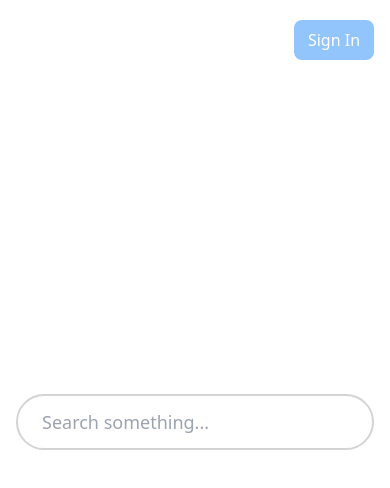
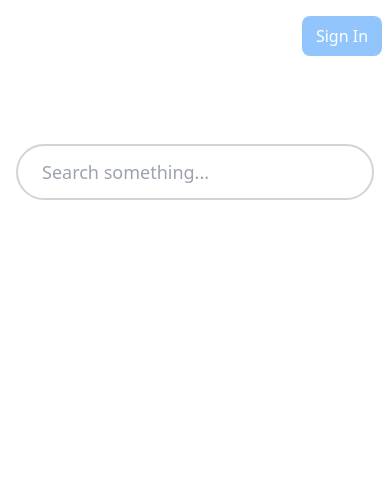
Before and after one commit to RokuFSD/gugul-searchv2, a React (Vite) app: page / in a window 390 px wide. Shown: the top 488 px of the page. Built offline with nearby package versions, Linux system fonts and the light colour scheme; no server answers; what @reactivex/rxjs would draw is missing.

Commit message:
Added logo

```diff
--- a/index.html
+++ b/index.html
@@ -4,7 +4,10 @@
   <meta charset="UTF-8" />
   <link rel="icon" type="image/svg+xml" href="/vite.svg" />
   <meta name="viewport" content="width=device-width, initial-scale=1.0" />
-    <title>Vite + React + TS</title>
+  <title>Gugul</title>
+  <link rel="preconnect" href="https://fonts.googleapis.com">
+  <link rel="preconnect" href="https://fonts.gstatic.com" crossorigin>
+  <link href="https://fonts.googleapis.com/css2?family=Julius+Sans+One&display=swap" rel="stylesheet">
 </head>
 <body>
 <div id="root"></div>
--- a/src/components/cards/UserCard.tsx
+++ b/src/components/cards/UserCard.tsx
@@ -8,7 +8,8 @@ function UserCard() {
   const user = useAppSelector(isAnyUser);
   const image = useAppSelector(userImage);
   return (
-    <div className="flex block order-1 md:absolute right-8 lg:right-20 items-center md:h-14">
+    <div
+      className="flex justify-end basis-full order-1 block order-1 md:absolute right-8 lg:right-20 items-center md:h-14">
       {!user ? (
         <Link
           to={PublicRoutes.LOGIN}
--- a/src/components/header/Header.tsx
+++ b/src/components/header/Header.tsx
@@ -1,5 +1,6 @@
 import React, { memo, ReactNode } from "react";
 import UserCard from "../cards/UserCard";
+import Logo from "./Logo";
 
 type HeaderProps = {
   children: ReactNode;
@@ -9,10 +10,10 @@ type HeaderProps = {
 function Header({ children, triggeredSearch }: HeaderProps) {
   return (
     <div
-      className={`w-full flex flex-wrap px-4 overflow-hidden md:gap-4 xl:px-52 relative ${
+      className={`w-full flex flex-wrap px-2 overflow-hidden md:gap-4 xl:px-52 relative ${
         triggeredSearch
-          ? "mx-auto h-40 lg:m-0 lg:pl-10 border-b border-b-blue-300 shadow-md justify-end md:justify-start pt-2 md:pt-10"
-          : "h-20 p-4 justify-end"
+          ? "mx-auto h-60 lg:m-0 lg:pl-10 border-b border-b-blue-300 shadow-md justify-end md:justify-start pt-2 md:h-44"
+          : "p-4 justify-end"
       }`}
     >
       {children}
--- /dev/null
+++ b/src/components/header/Logo.tsx
@@ -0,0 +1,9 @@
+import React from "react";
+
+function Logo() {
+  return (
+    <h2 className="logo">Gugul</h2>
+  );
+}
+
+export default Logo;
--- a/src/components/navbar/SearchNav/Navbar.tsx
+++ b/src/components/navbar/SearchNav/Navbar.tsx
@@ -5,7 +5,7 @@ const links = [
   { name: "Search", path: "/search/all" },
   { name: "News", path: "/search/news" },
   { name: "GIFs", path: "/search/gifs" },
-  { name: "Videos", path: "/search/videos" },
+  { name: "Videos", path: "/search/videos" }
 ];
 
 function Navbar() {
--- a/src/components/search/SearchContainer.tsx
+++ b/src/components/search/SearchContainer.tsx
@@ -2,6 +2,7 @@ import React, { FormEvent, memo } from "react";
 import { useNavigate, useLocation, useSearchParams } from "react-router-dom";
 import SearchBar from "./SearchBar";
 import { useSearchContextAction } from "../../context/SearchContext";
+import Logo from "../header/Logo";
 
 type SearchContainerProps = {
   triggeredSearch: boolean;
@@ -27,21 +28,25 @@ function SearchContainer({ triggeredSearch }: SearchContainerProps) {
     }
     setQueryParams((prev) => ({
       ...Object.fromEntries(prev.entries()),
-      q: values.q,
+      q: values.q
     }));
   }
 
   return (
+    <div
+      className="order-2 flex w-full basis-full items-center flex-col md:pt-12 md:items-start">
+      <Logo />
       <form
         onSubmit={handleSubmit}
         name="search"
         className={`${
           !triggeredSearch &&
-        "absolute w-full top-1/2 -translate-y-1/2 justify-center px-4"
-      } basis-full order-2 flex`}
+          "w-full justify-center px-4"
+        } basis-full order-2 flex w-full items-center`}
       >
         <SearchBar />
       </form>
+    </div>
   );
 }
 
--- a/src/index.css
+++ b/src/index.css
@@ -83,3 +83,24 @@
   }
 
 }
+
+@layer base {
+  .logo {
+    font-size: xxx-large;
+    font-family: 'Julius Sans One', sans-serif;
+  }
+
+  @media screen and (min-width: 762px) and (max-width: 1200px) {
+    .logo {
+      position: absolute;
+      top: 0;
+    }
+  }
+
+  @media screen and (min-width: 1200px) {
+    .logo {
+      position: absolute;
+      left: 0;
+    }
+  }
+}
```
Also changed, not shown: tailwind.config.cjs (+5 -5 lines). Lines whose indentation alone changed are shown as unchanged.
